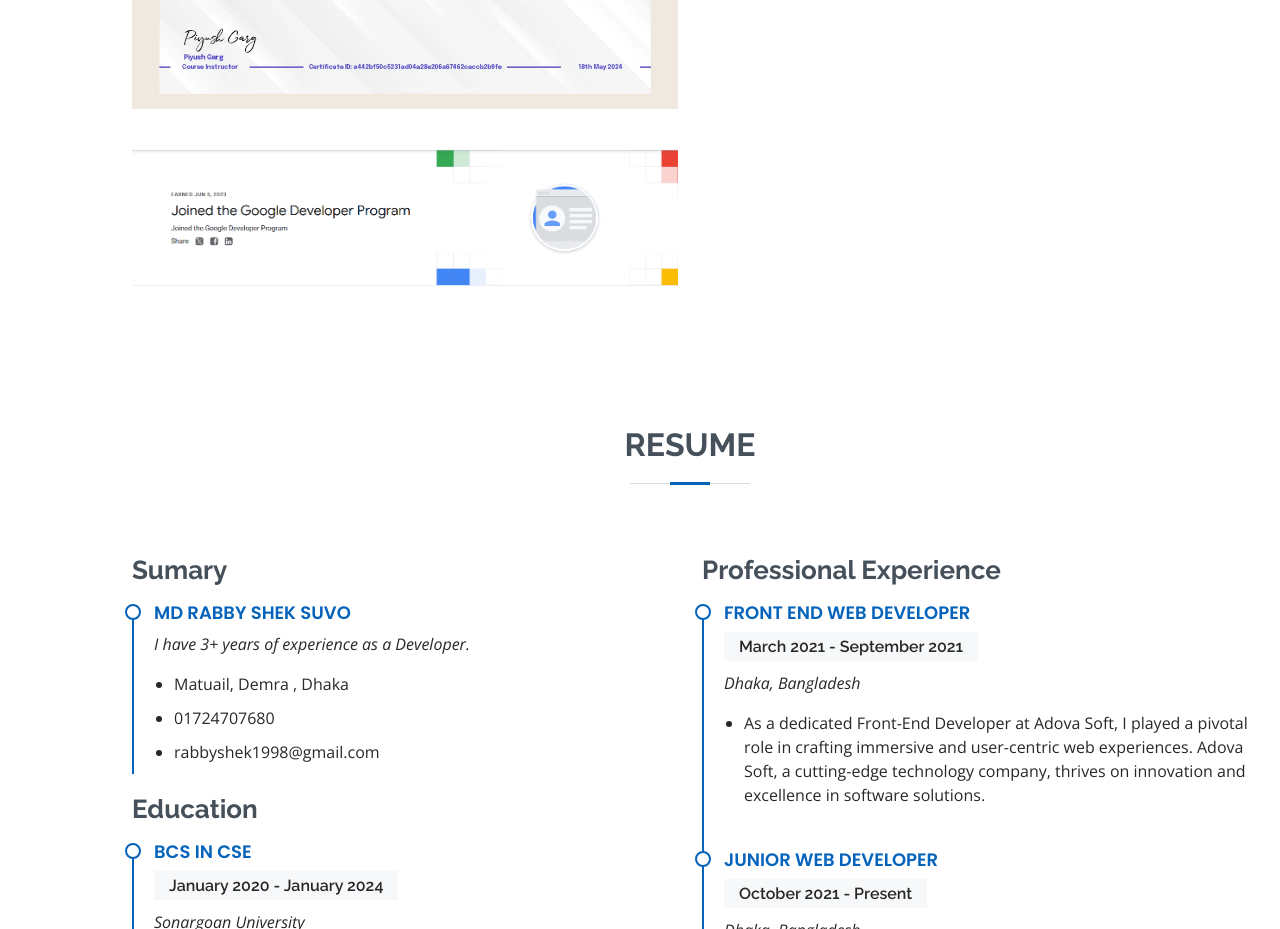
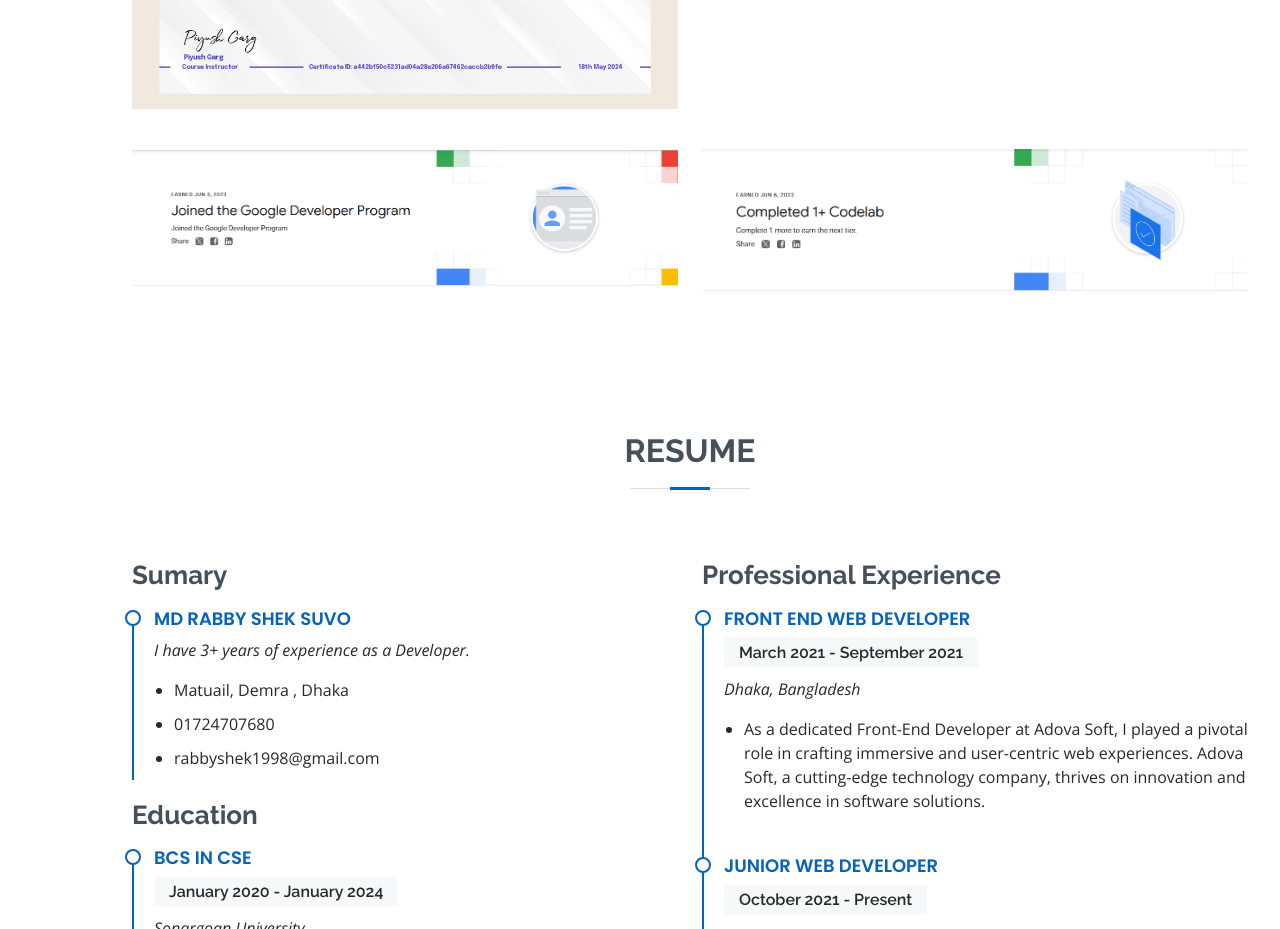
Before and after one commit to rabby-shek/MyResume, a plain HTML site: page index.html in a window 1280 px wide. Shown: the part 3002-3931 px from the top of the page. Drawn offline with nearby package versions, Linux system fonts and the light colour scheme.

Commit message:
new certificate added

```diff
--- a/index.html
+++ b/index.html
@@ -248,6 +248,9 @@
           </div>
           <div class="col-lg-6" data-aos="fade-up" data-aos-delay="10">
             <img style="width: 100%; margin: 20px 0px;" src="./assets/img/google-developer-program.PNG" alt ="certificate">
+          </div>
+          <div class="col-lg-6" data-aos="fade-up" data-aos-delay="10">
+            <img style="width: 100%; margin: 20px 0px;" src="./assets/img/google-colab-1.PNG" alt ="certificate">
           </div>
         </div>
 
```
Also changed, not shown: assets/img/google-colab-1.PNG (added).
